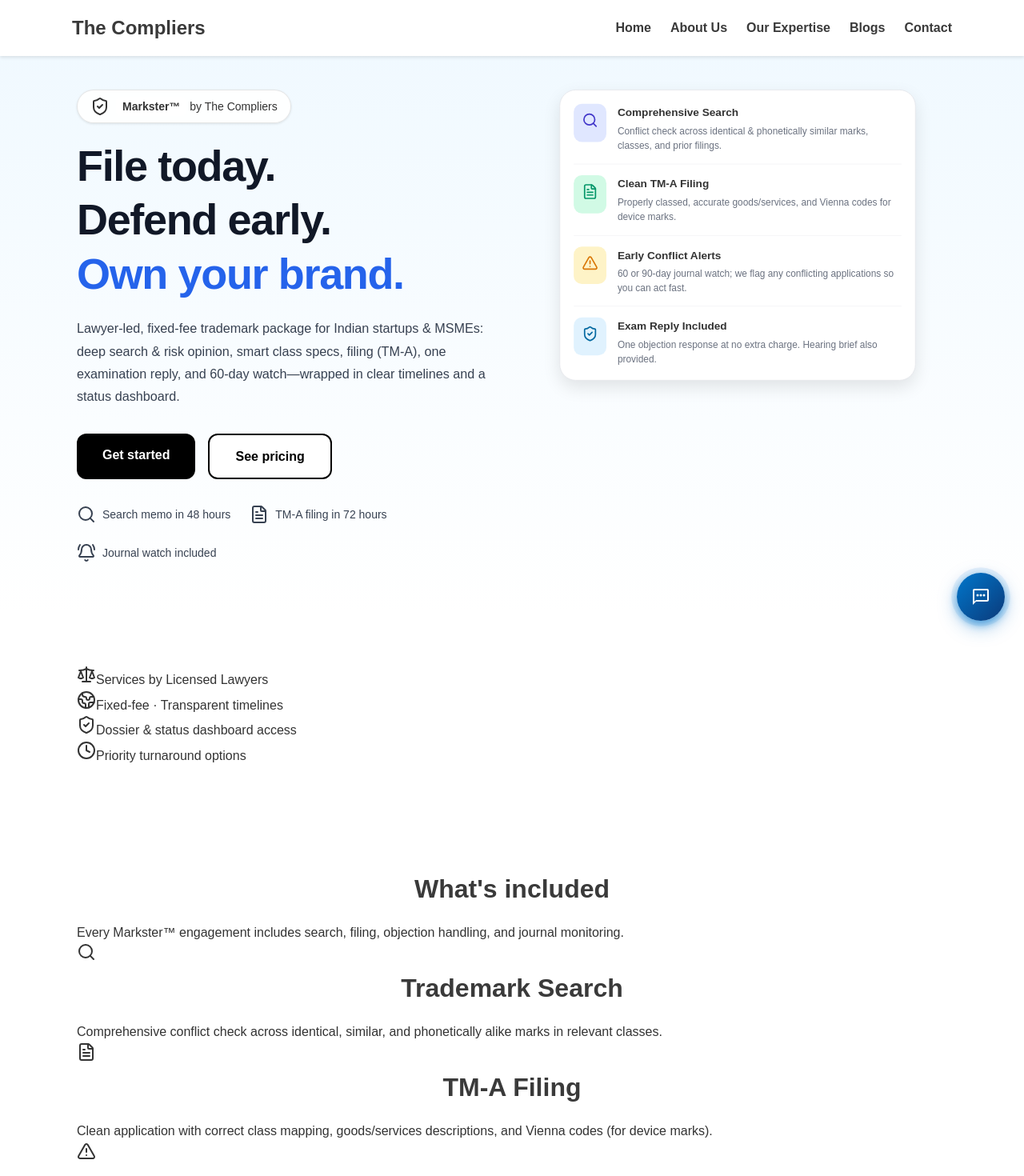
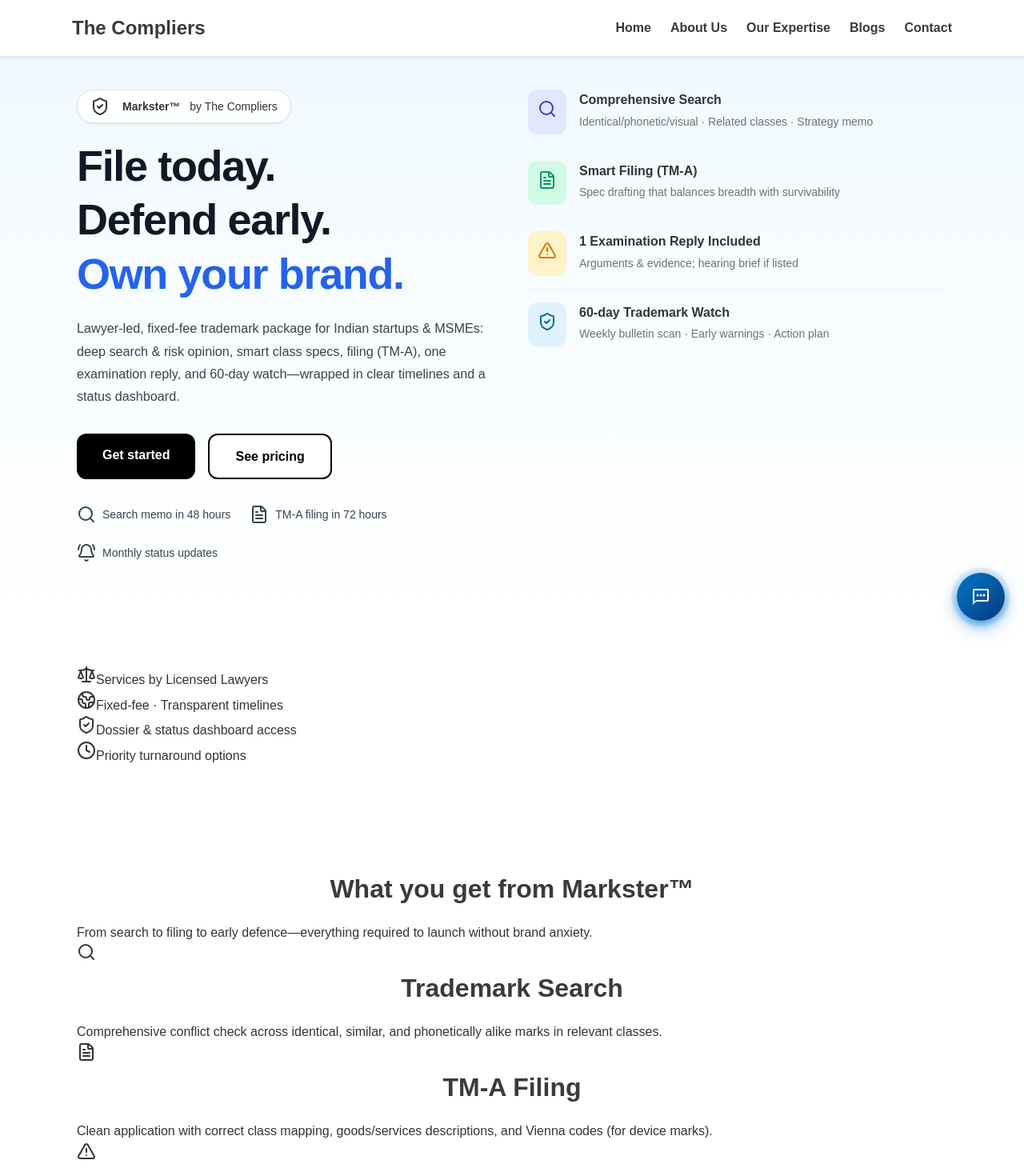
Before and after one commit to unforgettablekartik/compliers, a Next.js app: page /markster in a window 1280 px wide. Shown: the top 1470 px of the page at 80% size. Built offline with nearby package versions, Linux system fonts and the light colour scheme.

Commit message:
Restore Markster page from commit 43b2cb4 (production version)
Co-authored-by: unforgettablekartik <227126167+unforgettablekartik@users.noreply.github.com>

```diff
--- a/app/markster/page.tsx
+++ b/app/markster/page.tsx
@@ -45,7 +45,7 @@ export default function MarksterLanding() {
             serviceType: "Trademark search, filing, examination reply, watch alerts",
             offers: [
               { "@type": "Offer", name: "Single Class (Word)", priceCurrency: "INR", price: 9900 },
-              { "@type": "Offer", name: "Markster Plus", priceCurrency: "INR", price: 17900 },
+              { "@type": "Offer", name: "Markster™ Plus", priceCurrency: "INR", price: 17900 },
               { "@type": "Offer", name: "Scale (starting)", priceCurrency: "INR", price: 34900 }
             ],
           }),
@@ -88,20 +88,20 @@ export default function MarksterLanding() {
                 </div>
                 <div className="markster-benefit-item">
                   <BellRing className="h-4 w-4" aria-hidden />
-                  <span>Journal watch included</span>
+                  <span>Monthly status updates</span>
                 </div>
               </div>
             </motion.div>
 
-            <motion.div initial={{ opacity: 0, y: 20 }} animate={{ opacity: 1, y: 0 }} transition={{ duration: 0.6, delay: 0.1 }}>
-              <div className="markster-hero-card">
+            <motion.div initial={{ opacity: 0, y: 20 }} animate={{ opacity: 1, y: 0 }} transition={{ duration: 0.6, delay: 0.1 }} className="markster-hero-right">
+              <div className="markster-hero-card-new">
                 <div className="markster-card-item">
                   <div className="markster-card-icon indigo">
                     <Search className="h-6 w-6" aria-hidden />
                   </div>
                   <div>
                     <h3 className="markster-card-title">Comprehensive Search</h3>
-                    <p className="markster-card-text">Conflict check across identical & phonetically similar marks, classes, and prior filings.</p>
+                    <p className="markster-card-text">Identical/phonetic/visual · Related classes · Strategy memo</p>
                   </div>
                 </div>
                 <div className="markster-card-divider" />
@@ -110,8 +110,8 @@ export default function MarksterLanding() {
                     <FileText className="h-6 w-6" aria-hidden />
                   </div>
                   <div>
-                    <h3 className="markster-card-title">Clean TM-A Filing</h3>
-                    <p className="markster-card-text">Properly classed, accurate goods/services, and Vienna codes for device marks.</p>
+                    <h3 className="markster-card-title">Smart Filing (TM‑A)</h3>
+                    <p className="markster-card-text">Spec drafting that balances breadth with survivability</p>
                   </div>
                 </div>
                 <div className="markster-card-divider" />
@@ -120,8 +120,8 @@ export default function MarksterLanding() {
                     <AlertTriangle className="h-6 w-6" aria-hidden />
                   </div>
                   <div>
-                    <h3 className="markster-card-title">Early Conflict Alerts</h3>
-                    <p className="markster-card-text">60 or 90-day journal watch; we flag any conflicting applications so you can act fast.</p>
+                    <h3 className="markster-card-title">1 Examination Reply Included</h3>
+                    <p className="markster-card-text">Arguments &amp; evidence; hearing brief if listed</p>
                   </div>
                 </div>
                 <div className="markster-card-divider" />
@@ -130,8 +130,8 @@ export default function MarksterLanding() {
                     <ShieldCheck className="h-6 w-6" aria-hidden />
                   </div>
                   <div>
-                    <h3 className="markster-card-title">Exam Reply Included</h3>
-                    <p className="markster-card-text">One objection response at no extra charge. Hearing brief also provided.</p>
+                    <h3 className="markster-card-title">60‑day Trademark Watch</h3>
+                    <p className="markster-card-text">Weekly bulletin scan · Early warnings · Action plan</p>
                   </div>
                 </div>
               </div>
@@ -140,24 +140,24 @@ export default function MarksterLanding() {
         </Container>
       </Section>
 
-      {/* Trust Bar */}
-      <Section>
+      {/* Trust Bar - Single Line */}
+      <Section className="py-8 md:py-12">
         <Container>
-          <div className="grid grid-cols-1 gap-6 text-sm text-gray-600 md:grid-cols-2">
-            <div className="flex items-start gap-3">
-              <Scale className="mt-1 h-5 w-5 flex-none" aria-hidden />
+          <div className="markster-trust-bar-single-line">
+            <div className="markster-trust-item-compact">
+              <Scale className="h-4 w-4 flex-none" aria-hidden />
               <span>Services by Licensed Lawyers</span>
             </div>
-            <div className="flex items-start gap-3">
-              <Globe2 className="mt-1 h-5 w-5 flex-none" aria-hidden />
+            <div className="markster-trust-item-compact">
+              <Globe2 className="h-4 w-4 flex-none" aria-hidden />
               <span>Fixed‑fee · Transparent timelines</span>
             </div>
-            <div className="flex items-start gap-3">
-              <ShieldCheck className="mt-1 h-5 w-5 flex-none" aria-hidden />
+            <div className="markster-trust-item-compact">
+              <ShieldCheck className="h-4 w-4 flex-none" aria-hidden />
               <span>Dossier &amp; status dashboard access</span>
             </div>
-            <div className="flex items-start gap-3">
-              <Clock className="mt-1 h-5 w-5 flex-none" aria-hidden />
+            <div className="markster-trust-item-compact">
+              <Clock className="h-4 w-4 flex-none" aria-hidden />
               <span>Priority turnaround options</span>
             </div>
           </div>
@@ -168,8 +168,8 @@ export default function MarksterLanding() {
       <Section>
         <Container>
           <div className="mb-10 text-center">
-            <h2 className="text-2xl font-bold md:text-3xl">What's included</h2>
-            <p className="mt-2 text-gray-600">Every Markster™ engagement includes search, filing, objection handling, and journal monitoring.</p>
+            <h2 className="text-2xl font-bold md:text-3xl">What you get from Markster™</h2>
+            <p className="mt-2 text-gray-600 text-center">From search to filing to early defence—everything required to launch without brand anxiety.</p>
           </div>
           <div className="grid gap-6 md:grid-cols-3">
             <Card className="rounded-2xl">
```
